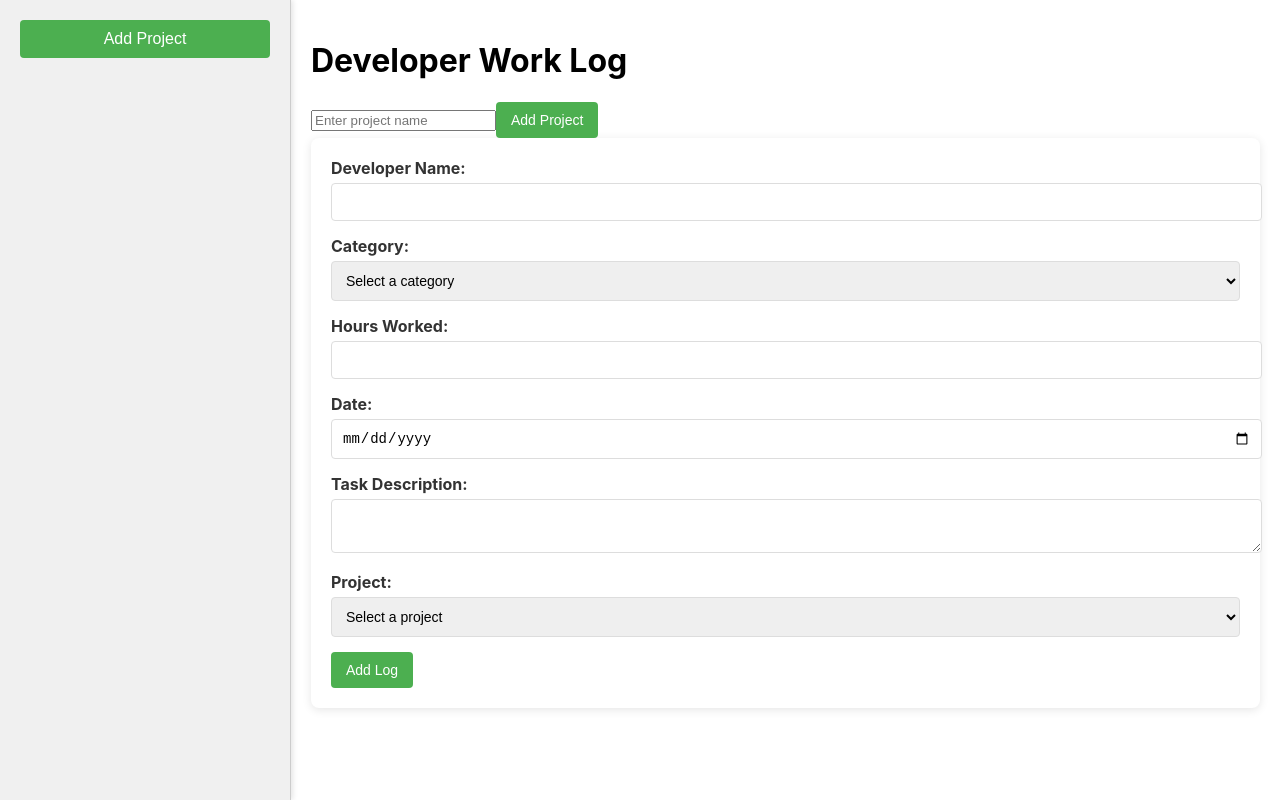
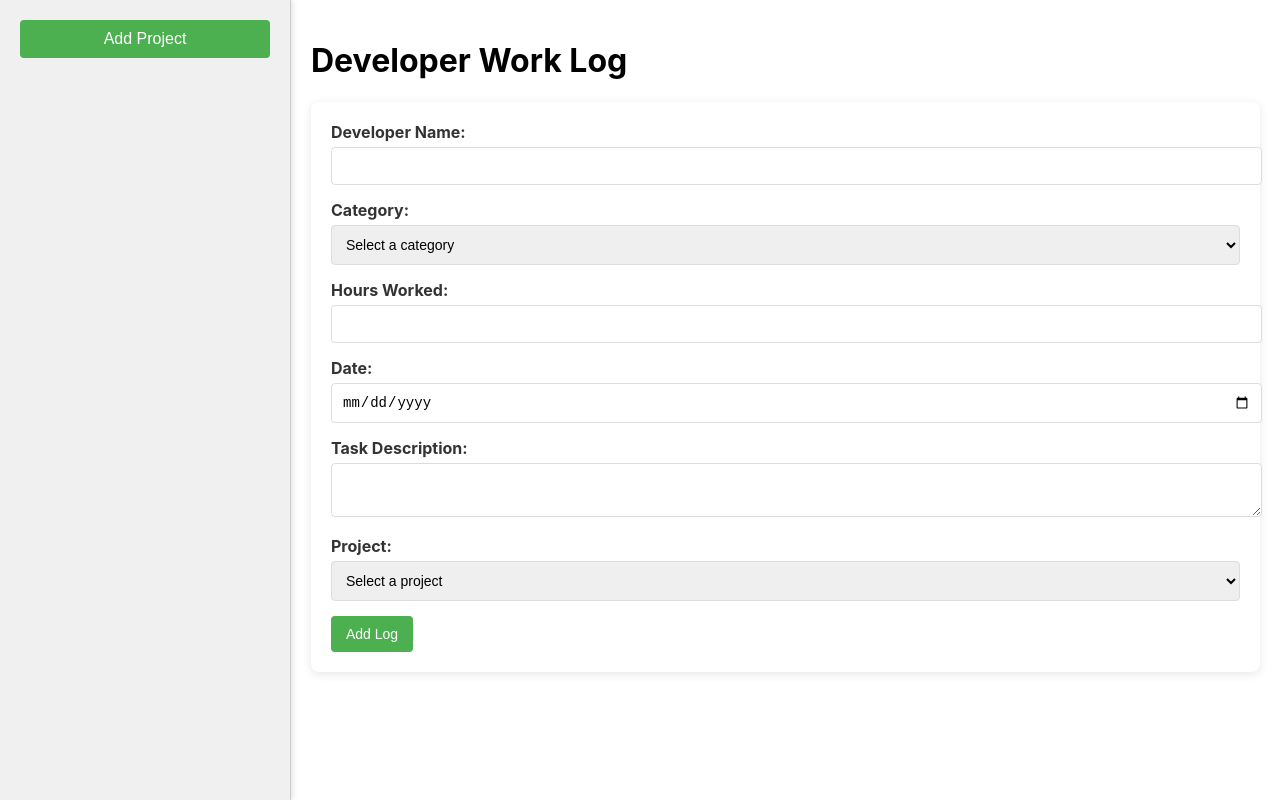
Before and after one commit to lucid-digital/Claude-Log-App-Test, a React (Create React App) app: page / in a window 1280 px wide. Built offline with nearby package versions, Linux system fonts and the light colour scheme; the HTML template or start-up script is replaced by a standard one.

Commit message:
remove add project from main element

```diff
--- a/src/App.tsx
+++ b/src/App.tsx
@@ -2,7 +2,6 @@ import React, { useState } from 'react';
 import { DeveloperLogForm } from './components/DeveloperLogForm';
 import { DeveloperLogList } from './components/DeveloperLogList';
 import { Sidebar } from './components/Sidebar';
-import { ProjectForm } from './components/ProjectForm';
 import { DeveloperLog } from './types/DeveloperLog';
 import { Project } from './types/Project';
 import { categories } from './utils/categories';
@@ -34,7 +33,6 @@ const App: React.FC = () => {
       <Sidebar projects={projects} onSelectProject={selectProject} onAddProject={addProject} />
       <div className="main-content">
         <h1>Developer Work Log</h1>
-        <ProjectForm onAddProject={addProject} />
         <DeveloperLogForm onAddLog={addLog} categories={categories} projects={projects} />
         <DeveloperLogList logs={filteredLogs} selectedProjectId={selectedProject?.id || null} projects={projects} />
       </div>
```
